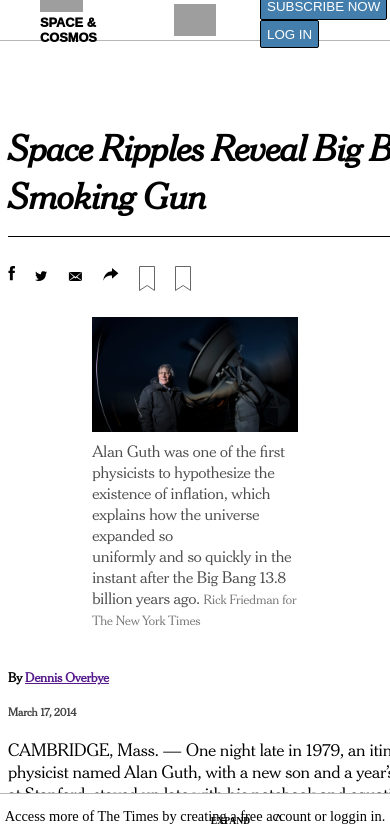
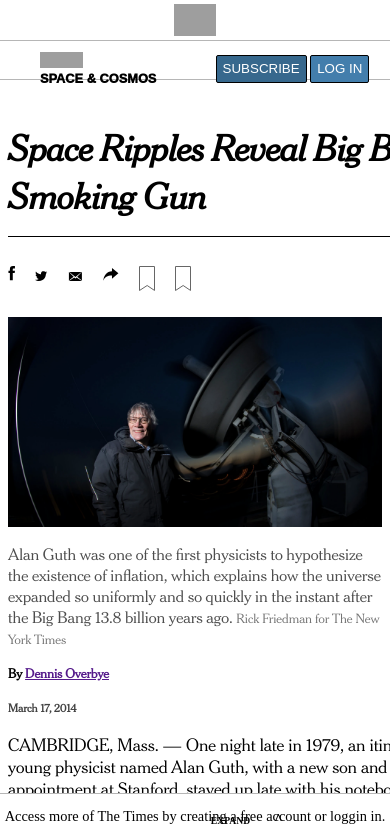
Before and after one commit to Sebastian-Altenburg/NYT-replica, a plain HTML site: page index.html in a window 390 px wide. Shown: the top 836 px of the page. Drawn offline with Linux system fonts and the light colour scheme; grey boxes are pictures that could not be loaded.

Commit message:
header, section-a, section-b are responsive now

```diff
--- a/index.html
+++ b/index.html
@@ -8,24 +8,40 @@
 </head>
 <body>
 
+    <header class="big-header">
+
         <header class="header-top">
-
-            <ul class="header-left">
+            <ul class="header-top-left">
                 <li><img src="https://raw.githubusercontent.com/mrlepak/NYT-Replica/main/assets/menu.png" alt=""></li>
                 <li><img src="https://raw.githubusercontent.com/mrlepak/NYT-Replica/main/assets/search.png" alt=""></li>
                 <li><a href="">SPACE & COSMOS</a></li>
             </ul>
 
 
-            <img class="header-center-img" src="https://raw.githubusercontent.com/mrlepak/NYT-Replica/main/assets/Logo.png" alt="">
+            <img class="header-top-center-img" src="https://raw.githubusercontent.com/mrlepak/NYT-Replica/main/assets/Logo.png" alt="">
 
 
-            <div class="header-right">
+            <div class="header-top-right">
                 <button class="btn-1 btn-blue">SUBSCRIBE NOW</button>
                 <button class="btn-2 btn-blue">LOG IN</button>
             </div>
+        </header>
 
+
+        <header class="header-bottom">
+            <ul class="header-bottom-left">
+                <li><img src="https://raw.githubusercontent.com/mrlepak/NYT-Replica/main/assets/menu.png" alt=""></li>
+                <li><img src="https://raw.githubusercontent.com/mrlepak/NYT-Replica/main/assets/search.png" alt=""></li>
+                <li><a href="">SPACE & COSMOS</a></li>
+            </ul>
+
+            <div class="header-bottom-right">
+                <button class="btnSmall-1">SUBSCRIBE</button>
+                <button class="btnSmall-2">LOG IN</button>
+            </div>
         </header>
+
+    </header>
 
 
 
@@ -48,7 +64,7 @@
 
                 <div>
                     <p>Alan Guth was one of the first physicists to hypothesize the existence of inflation, which explains how the
-                        universe expanded so <br> uniformly and so quickly in the instant after the Big Bang 13.8 billion years ago.
+                        universe expanded so uniformly and so quickly in the instant after the Big Bang 13.8 billion years ago.
                         <span>Rick Friedman for The New York Times</span>
                     </p>
                 </div>
@@ -598,6 +614,6 @@
 
 
 
-    <script src="main.js"></script>
+    <script src="script.js"></script>
 </body>
 </html>
--- a/style.css
+++ b/style.css
@@ -10,6 +10,7 @@
 @import "styles/section-i.css";
 @import "styles/nav.css";
 @import "styles/footer.css";
+@import "styles/buttons.css";
 
 
 
@@ -39,15 +40,3 @@ html {
 .section-a {
     font-family: nyt300;
 }
-
-
-.btn-blue {
-    background-color: #437eac;
-    color: white;
-    border: 1px solid black;
-    border-radius: 2px;
-    height: 28px;
-}
-.btn-blue:hover{
-    background-color: #37688d;
-}
--- /dev/null
+++ b/styles/buttons.css
@@ -0,0 +1,23 @@
+.btn-blue {
+    background-color: #437eac;
+    color: white;
+    border: 1px solid black;
+    border-radius: 2px;
+    height: 28px;
+}
+.btn-blue:hover{
+    background-color: #37688d;
+}
+
+
+
+.btnSmall-1, .btnSmall-2 {
+    background-color: #437eac;
+    color: white;
+    border: 1px solid black;
+    border-radius: 2px;
+    height: 28px;
+}
+.btnSmall-1, .btnSmall-2:hover{
+    background-color: #37688d;
+}
--- a/styles/header.css
+++ b/styles/header.css
@@ -1,3 +1,15 @@
+.big-header {
+    position: fixed;
+    top: 0;
+    left: 0;
+    width: 100vw;
+    height: 80px;
+
+    display: grid;
+    grid-template-rows: 1fr 1fr;
+
+    background-color: #fff;
+}
 .header-top {
     position: fixed;
     top: 0;
@@ -5,40 +17,92 @@
     width: 100vw;
     height: 40px;
 
+    grid-row: 2;
     display: grid;
     grid-template-columns: 1fr 1fr 1fr;
-    grid-template-rows: 40px;
 
+    background-color: #fff;
     border-bottom: 0.3px solid rgb(182, 182, 182);
-    background-color: #fff;
+
 }
 
-
-.header-left {
+.header-top-left {
     list-style-type: none;
     justify-self: center;
     align-self: center;
 }
-.header-left li {
+.header-top-left li {
     float: left;
 }
-.header-left a {
+.header-top-left a {
     text-decoration: none;
     color: black;
 
 }
-.header-left img {height: 1rem;}
+.header-top-left img {height: 1rem;}
 
 
 
-.header-center-img {
+.header-top-center-img {
     height: 2rem;
+    justify-self: center;
+    align-self: center;
+    grid-column: 2;
+}
+.header-top-right {
     justify-self: center;
     align-self: center;
 }
 
 
-.header-right {
+.header-bottom {
+    background-color: #fff;
+    bottom: 0;
+    height: 40px;
+
+    grid-row: 2;
+
+    display: none;
+    grid-template-columns: 1fr 1fr;
+
+    border-bottom: 0.3px solid rgb(182, 182, 182);
+}
+
+.header-bottom-right {
     justify-self: center;
     align-self: center;
+    grid-column: 2;
+    display: block;
 }
+.header-bottom-left {
+    list-style-type: none;
+    justify-self: center;
+    align-self: center;
+    display: block;
+}
+.header-bottom-left li {
+    float: left;
+}
+.header-bottom-left a {
+    text-decoration: none;
+    color: black;
+
+}
+.header-bottom-left img {height: 1rem;}
+
+
+
+
+
+@media (max-width: 700px) {
+    .header-top-right {
+        display: none;
+    }
+    .header-top-left {
+        display: none;
+    }
+
+    .header-bottom {
+        display: grid;
+    }
+}
--- a/styles/section-a.css
+++ b/styles/section-a.css
@@ -4,7 +4,7 @@ main {
 
 
 .section-a {
-    width: 550px;
+    width: 500px;
     margin: 80px auto;
 
 }
@@ -22,4 +22,5 @@ main {
     line-height: 3rem;
     border-bottom: 1px solid black;
     padding-bottom: 15px;
+    width: 93%;
 }
--- a/styles/section-b.css
+++ b/styles/section-b.css
@@ -3,17 +3,18 @@
 }
 
 .section-b {
-    width: 100%;
+    /* width: 100%; */
+    width: 55%;
     margin: 0 auto;
 }
 .section-b img {
     margin: 0 auto;
     display: block;
-    width: 55%;
+    /* width: 55%; */
+    width: 100%;
 }
 .section-b div {
-    width: 55%;
-    margin: 0 auto;
+    width: 80%;
     color: rgb(77, 77, 77);
     margin-top: -8px;
     margin-bottom: 40px;
@@ -23,3 +24,25 @@
     color: rgb(116, 116, 116);
 
 }
+
+@media (max-width: 1000px) {
+
+    .section-b {
+        width: 100%;
+    }
+    .section-b div {
+        margin: 0 auto;
+        width: 100%;
+    }
+
+
+}
+
+
+@media (min-width: 1000px) {
+
+    .section-b {
+        min-width: 1000px;
+    }
+
+}
--- a/styles/section-c.css
+++ b/styles/section-c.css
@@ -1,5 +1,5 @@
 .section-c {
-    width: 480px;
+    width: 460px;
     margin: 0 auto;
     font-weight: 500;
     margin-bottom: 50px;
--- a/styles/section-e.css
+++ b/styles/section-e.css
@@ -1,5 +1,5 @@
 .section-e {
-    width: 480px;
+    width: 460px;
     margin: 0 auto;
     font-weight: 500;
     margin-bottom: 50px;
--- a/styles/section-g.css
+++ b/styles/section-g.css
@@ -1,5 +1,5 @@
 .section-g {
-    width: 480px;
+    width: 460px;
     margin: 0 auto;
     font-weight: 500;
     margin-bottom: 50px;
--- a/styles/section-i.css
+++ b/styles/section-i.css
@@ -1,5 +1,5 @@
 .section-i {
-    width: 480px;
+    width: 460px;
     margin: 0 auto;
     font-weight: 500;
     margin-bottom: 50px;
```
